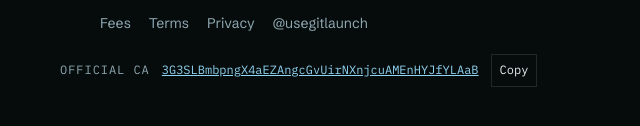
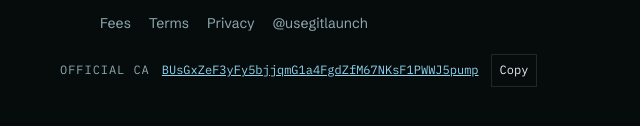
Before and after one commit to nostalgicgarethdev/gitlaunch, a website: page coins.html in a window 1280 px wide. Shown: the part 818-944 px from the top of the page, 40-680 px from the left. Drawn offline with Linux system fonts and the light colour scheme; no server answers.

Commit message:
Use the GitLaunch pump mint as the official CA.

```diff
--- a/coins.html
+++ b/coins.html
@@ -71,8 +71,8 @@
       </nav>
       <p class="official">
         <span>Official CA</span>
-        <a href="https://solscan.io/token/3G3SLBmbpngX4aEZAngcGvUirNXnjcuAMEnHYJfYLAaB" target="_blank" rel="noopener">3G3SLBmbpngX4aEZAngcGvUirNXnjcuAMEnHYJfYLAaB</a>
-        <button type="button" class="copy-ca" data-ca="3G3SLBmbpngX4aEZAngcGvUirNXnjcuAMEnHYJfYLAaB">Copy</button>
+        <a href="https://solscan.io/token/BUsGxZeF3yFy5bjjqmG1a4FgdZfM67NKsF1PWWJ5pump" target="_blank" rel="noopener">BUsGxZeF3yFy5bjjqmG1a4FgdZfM67NKsF1PWWJ5pump</a>
+        <button type="button" class="copy-ca" data-ca="BUsGxZeF3yFy5bjjqmG1a4FgdZfM67NKsF1PWWJ5pump">Copy</button>
       </p>
     </footer>
     <script src="/app.js" type="module"></script>
```
Also changed, not shown: claim.html (+2 -2 lines), index.html (+5 -5 lines), launch.html (+2 -2 lines), privacy.html (+2 -2 lines), terms.html (+2 -2 lines), README.md.
